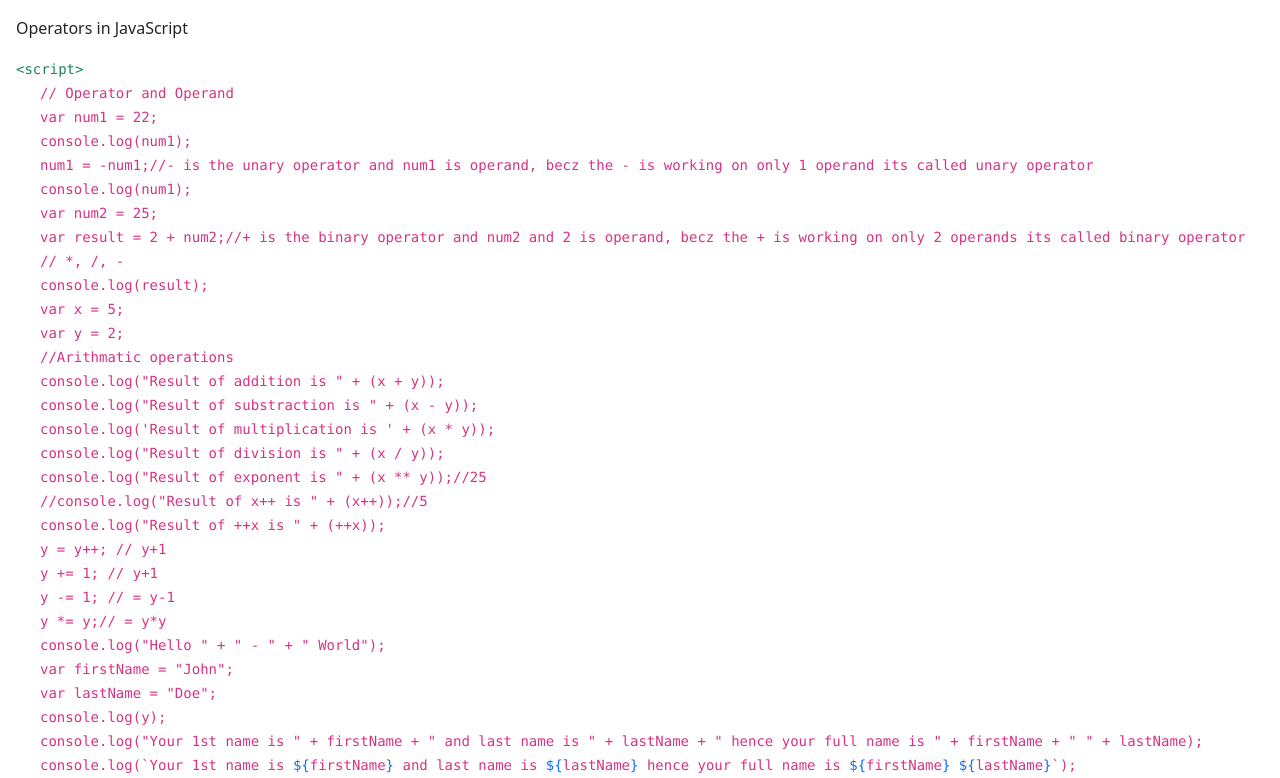
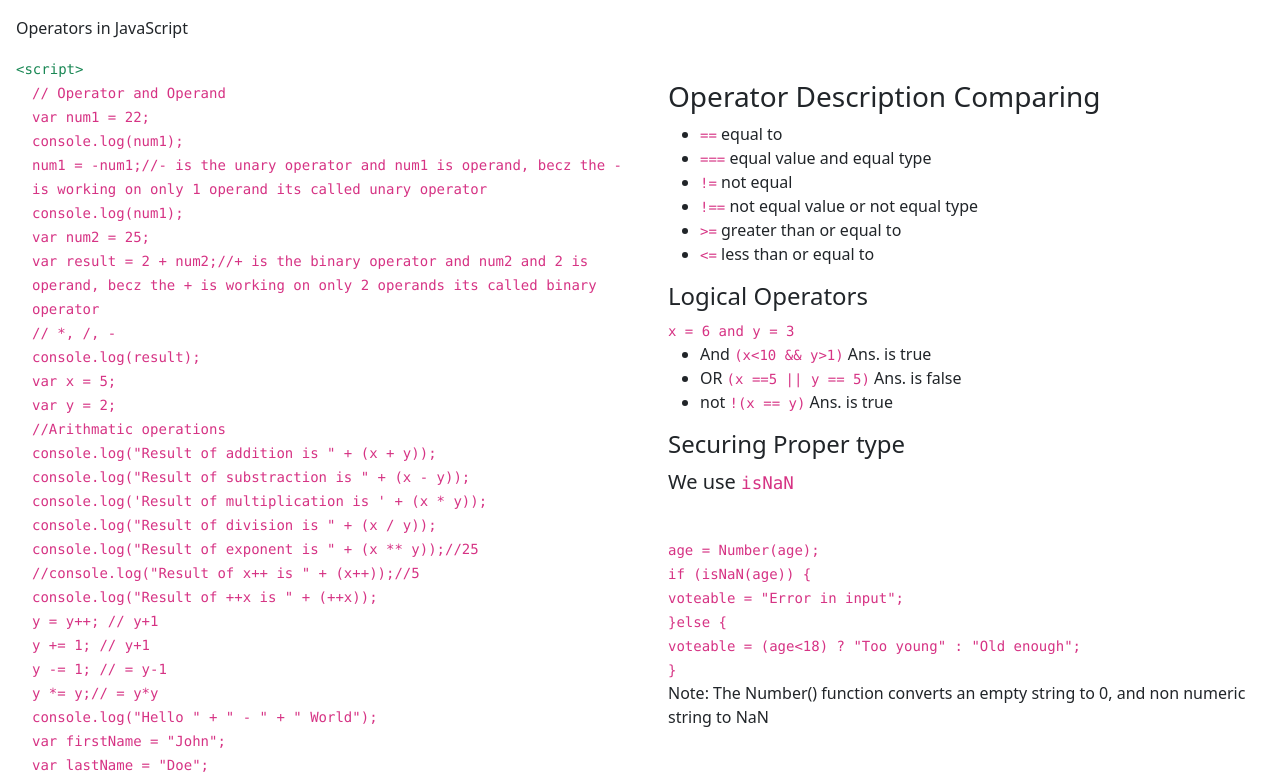
Before and after one commit to comet-me/ES6, a website: page 1.3-operators/operators.html in a window 1280 px wide. Shown: the top 778 px of the page. Drawn offline with Linux system fonts and the light colour scheme; files whose address does not match are found by name.

Commit message:
update variables.html

```diff
--- a/1.3-operators/operators.html
+++ b/1.3-operators/operators.html
@@ -17,7 +17,8 @@
 <code class="text-success">
     &#60script&#62
 </code>
-<div class="contents ps-4">
+<div class="row ps-3">
+    <div class="col-lg-6">
         <code>
             // Operator and Operand
         </code><br>
@@ -106,6 +107,60 @@
             console.log(`Your 1st name is <span class="text-primary">${</span>firstName<span class="text-primary">}</span> and last name is <span class="text-primary">${</span>lastName<span class="text-primary">}</span> hence your full name is <span class="text-primary">${</span>firstName<span class="text-primary">} ${</span>lastName<span class="text-primary">}</span>`);
         </code><br>
     </div>
+    <div class="col-lg-6">
+        <h3>Operator Description Comparing</h3>
+        <ul>
+            <li><code>==</code> equal to</li>
+            <li>
+                <code>===</code>
+                equal value and equal type
+            </li>
+            <li>
+                <code>!=</code>
+                not equal
+            </li>
+            <li>
+                <code>!==</code>
+                not equal value or not equal type
+            </li>
+            <li>
+                <code>>=</code>
+                greater than or equal to
+            </li>
+            <li>
+                <code><=</code>
+                less than or equal to
+            </li>
+        </ul>
+        <h4>Logical Operators</h4>
+        <code>x = 6 and y = 3</code><br>
+        <ul>
+            <li>And
+                <code>(x<10 && y>1)</10></code>
+                Ans. is true
+            </li>
+            <li>OR
+                <code>(x ==5 || y == 5)</code>
+                Ans. is false
+            </li>
+            <li>not
+                <code>!(x == y)</code>
+                Ans. is true
+            </li>
+        </ul>
+        <h4>Securing Proper type</h4>
+        <p class="lead">We use <code>isNaN</code></p>
+        <code>
+            <br>age = Number(age);
+            <br>if (isNaN(age)) {
+            <br>   voteable = "Error in input";
+            <br>}else {
+               <br>voteable = (age<18) ? "Too young" : "Old enough"; <br>
+            }
+        </code>
+        <p>Note: The Number() function converts an empty string to 0, and non numeric string to NaN</p>
+    </div>
+</div>
 <code class="text-success">
     &#60/script&#62
 </code><br>
```
Also changed, not shown: 1.1-dataType-variables.html (+33 -0 lines). Lines whose indentation alone changed are shown as unchanged.
